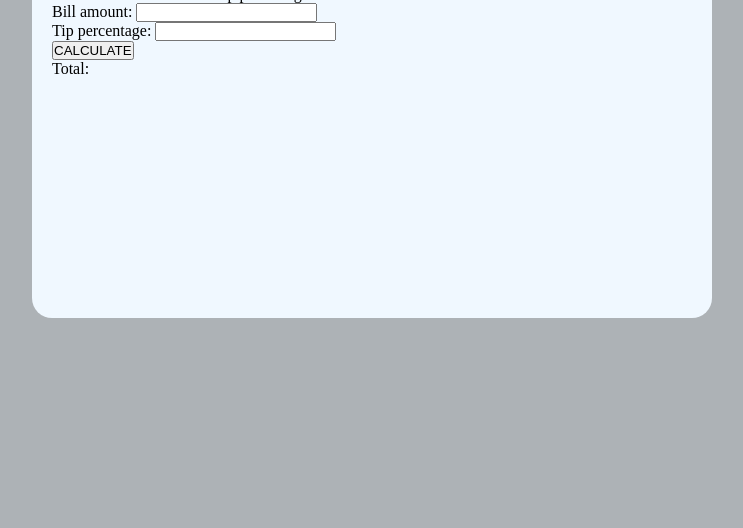
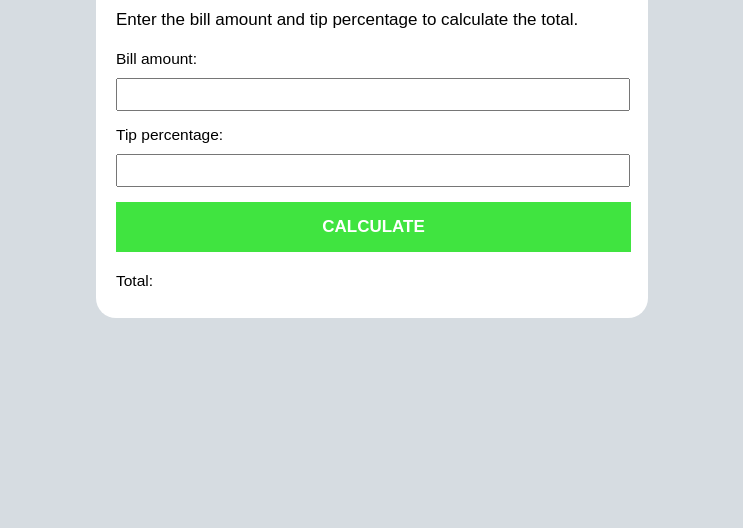
Before and after one commit to Luka-Popovic06/Calculator, a plain HTML site: page index.html in a window 1280 px wide. Shown: the part 272-800 px from the top of the page, without its empty margins (268-1011 px from the left). Drawn offline with Linux system fonts and the light colour scheme.

Commit message:
Finished CSS

```diff
--- a/index.html
+++ b/index.html
@@ -11,21 +11,20 @@
     <form>
       <h1>Tip Calculator</h1>
       <p>Enter the bill amount and tip percentage to calculate the total.</p>
-      <div>
+      <div class="flexbox">
         <label for="amount">Bill amount:</label>
-        <input id="amount" type="number" id="amount" name="amount" size="20" />
+        <input id="amount" type="number" id="amount" name="amount" />
       </div>
-      <div>
+      <div class="flexbox">
         <label for="percentage">Tip percentage:</label>
         <input
           id="percentage"
           type="number"
           id="percentage"
           name="percentage"
-          size="20"
         />
       </div>
-      <button>CALCULATE</button>
+      <button><strong>CALCULATE</strong></button>
       <div>
         <label for="total">Total:</label>
         <span id="total"></span>
--- a/style.css
+++ b/style.css
@@ -3,17 +3,55 @@
   padding: 0;
 }
 body {
-  background-color: rgb(173, 178, 182);
+  background-color: rgb(214, 220, 225);
+  font-family: sans-serif;
 }
 /*.container {
   align-items: center;
   justify-items: center;
 }*/
 form {
-  width: 50%;
+  width: 40%;
   height: 350px;
   margin: 200px auto;
   padding: 20px;
   border-radius: 20px;
-  background-color: aliceblue;
+  background-color: #fff;
 }
+h1 {
+  text-align: center;
+  margin-bottom: 25px;
+}
+p {
+  font-size: 17px;
+  margin-bottom: 20px;
+}
+label {
+  margin-bottom: 10px;
+  font-size: 15.5px;
+}
+input {
+  width: 500px;
+  height: 29px;
+  padding-left: 10px;
+}
+.flexbox {
+  display: flex;
+  flex-direction: column;
+  margin-bottom: 15px;
+}
+button {
+  width: 515px;
+  height: 50px;
+  background-color: rgb(64, 228, 64);
+  color: #fff;
+  border: none;
+  font-size: 17px;
+  cursor: pointer;
+  margin-bottom: 20px;
+  transition: 0.3s;
+}
+button:hover {
+  background-color: rgb(31, 95, 31);
+  transition: 0.2s;
+}
```
